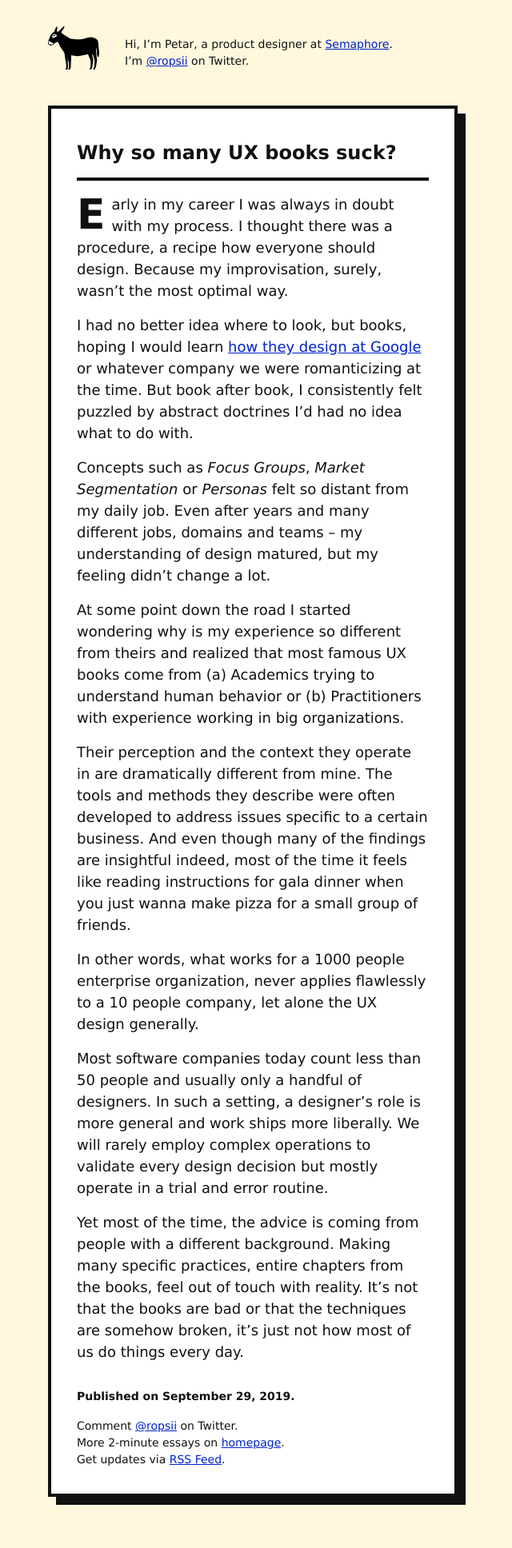
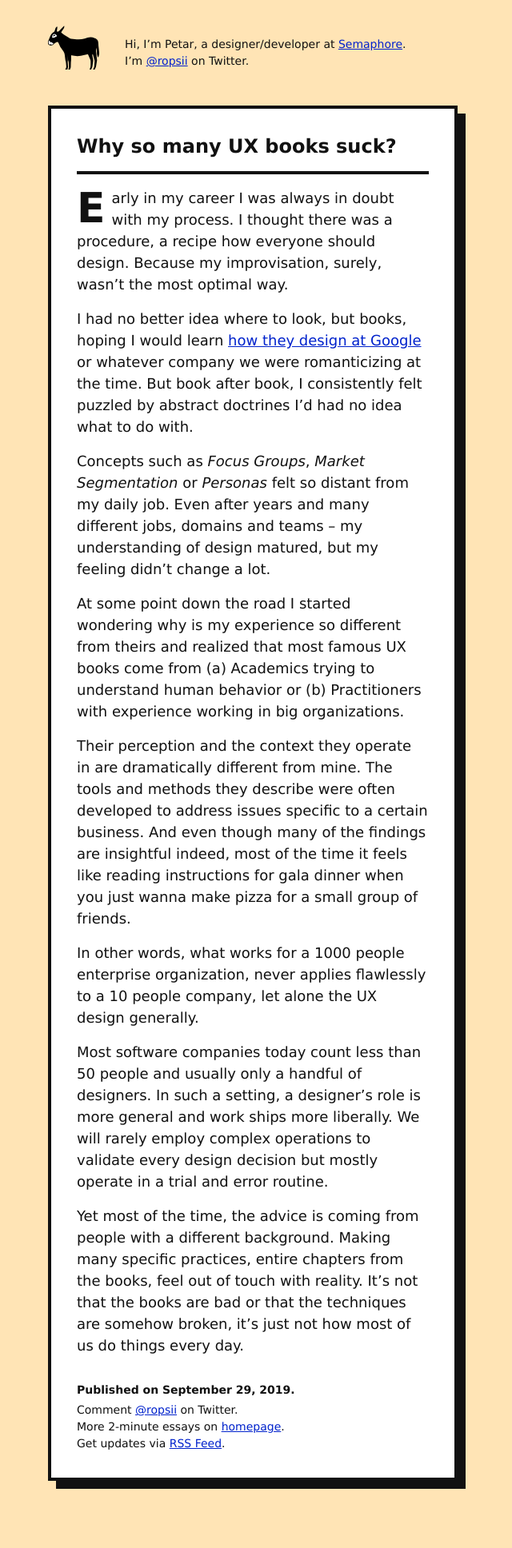
Before and after one commit to ropsii/ropsii.github.io, a Jekyll site: the page built from _posts/2019-09-29-ux-books-suck.markdown, in a window 1280 px wide. Shown: the whole page at 80% size, without its empty margins (324-964 px from the left). Built offline with Jekyll 4.4.1, drawn with Linux system fonts in a browser that asks for light colours.

Commit message:
Update design

```diff
--- a/_includes/head.html
+++ b/_includes/head.html
@@ -20,7 +20,7 @@
                     </a>
                 </h1>
                 <p class="f6 mb0">
-                    Hi, I’m Petar, a product designer at <a href="https://semaphoreci.com">Semaphore</a>.<br class="dn di-m">
+                    Hi, I’m Petar, a designer/developer at <a href="https://semaphoreci.com">Semaphore</a>.<br class="dn di-m">
                     I’m <a href="https://twitter.com/ropsii">@ropsii</a> on Twitter.
                 </p>
             </div>
--- a/_layouts/home.html
+++ b/_layouts/home.html
@@ -17,7 +17,6 @@
                         <p class="f5 measure mb0">{{ post.excerpt }}</p>
                     </div>
                     {%- endfor -%}
-
                 {%- endif -%}
             </div>
         </div>
--- a/_layouts/post.html
+++ b/_layouts/post.html
@@ -5,8 +5,8 @@
 
         <article class="mw6 center ba bw2 bg-white pa3 pa4-m" style="box-shadow: 10px 10px;" itemscope itemtype="http://schema.org/BlogPosting">
 
-            <div class="">
-                <h1 class="f3 lh-title mt0 mt2-m mb3 pb3 bb bw2" itemprop="name headline">{{ page.title | escape }}</h1>
+            <div>
+                <h1 class="f3 lh-title mt0 mb3 pr4-m pb3 bb bw2" itemprop="name headline">{{ page.title | escape }}</h1>
 
                 <div class="f5 f4-m post-content" itemprop="articleBody">
                     {{ content }}
@@ -15,7 +15,7 @@
 
             <footer class="mt4">
                 <div class="f6">
-                    <p class="b mb3">Published on
+                    <p class="b mb1">Published on
                         <time datetime="{{ page.date | date_to_xmlschema }}" itemprop="datePublished">
                             {%- assign date_format = site.date_format | default: "%B %-d, %Y" -%}
                             {{ page.date | date: date_format }}.
--- a/_sass/tachyons/_styles.scss
+++ b/_sass/tachyons/_styles.scss
@@ -19,7 +19,7 @@ body {
     line-height: $line-height-copy;
     font-size: $font-size-5;
     color: $near-black;
-    background: cornsilk;
+    background: moccasin;
 }
 
 a {
```
